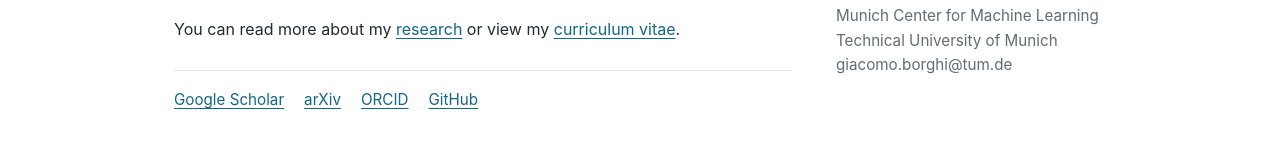
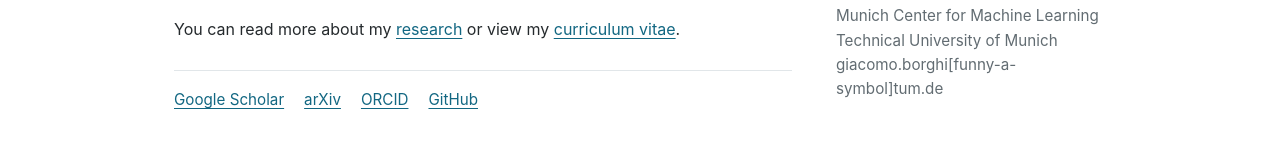
Before and after one commit to giacomoborghi/giacomoborghi.github.io, a plain HTML site: page index.html in a window 1280 px wide. Shown: the part 566-714 px from the top of the page. Drawn offline with Linux system fonts and the light colour scheme.

Commit message:
Update email format in affiliation section

```diff
--- a/index.html
+++ b/index.html
@@ -37,7 +37,7 @@
   </div>
   <aside class="profile" aria-label="Portrait and affiliation">
     <img class="portrait" src="portrait.png" alt="Giacomo Borghi" width="1218" height="1292" fetchpriority="high">
-    <div class="affiliation">Department of Mathematics<br>Munich Center for Machine Learning<br>Technical University of Munich<br><span class="email">giacomo.borghi@tum.de</span></div>
+    <div class="affiliation">Department of Mathematics<br>Munich Center for Machine Learning<br>Technical University of Munich<br><span class="email">giacomo.borghi[funny-a-symbol]tum.de</span></div>
   </aside>
 </div></main>
   <footer class="site-footer"><div class="footer-inner"><span>© 2026 Giacomo Borghi</span><span>Mathematics · TU Munich</span></div></footer>
```
